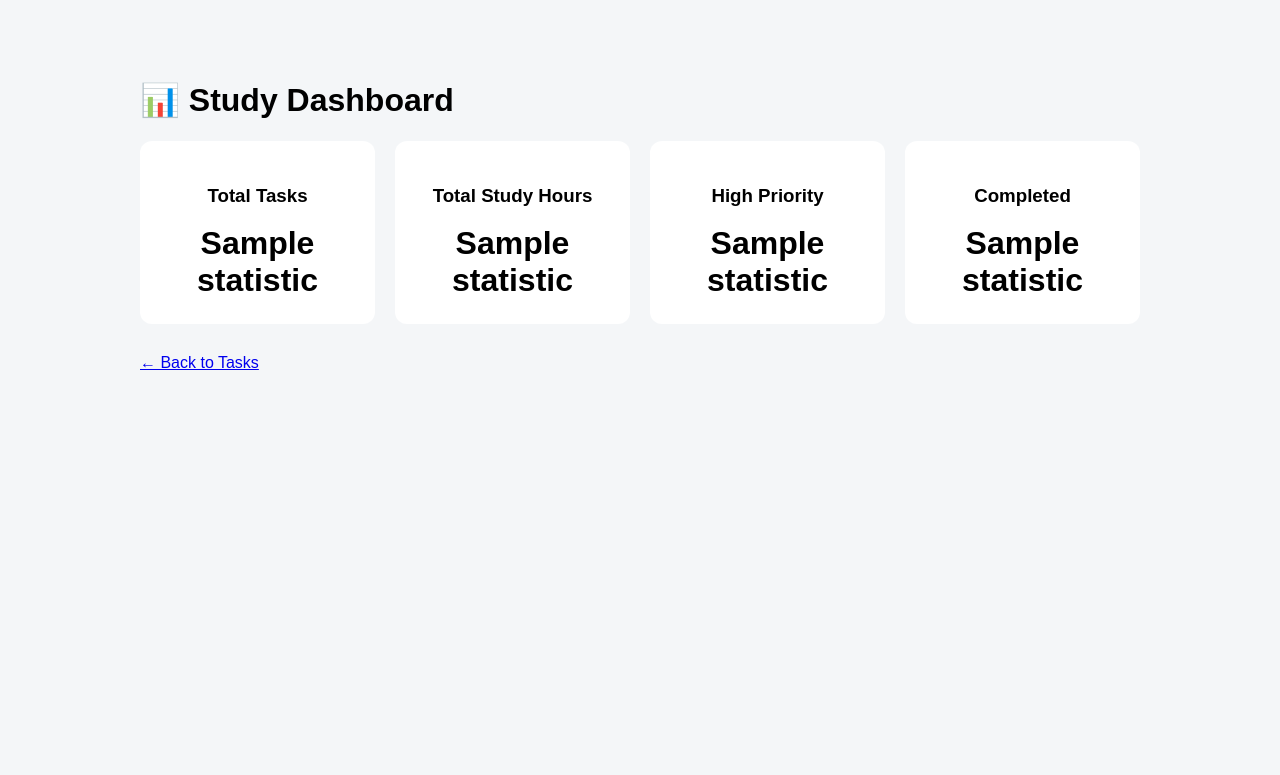
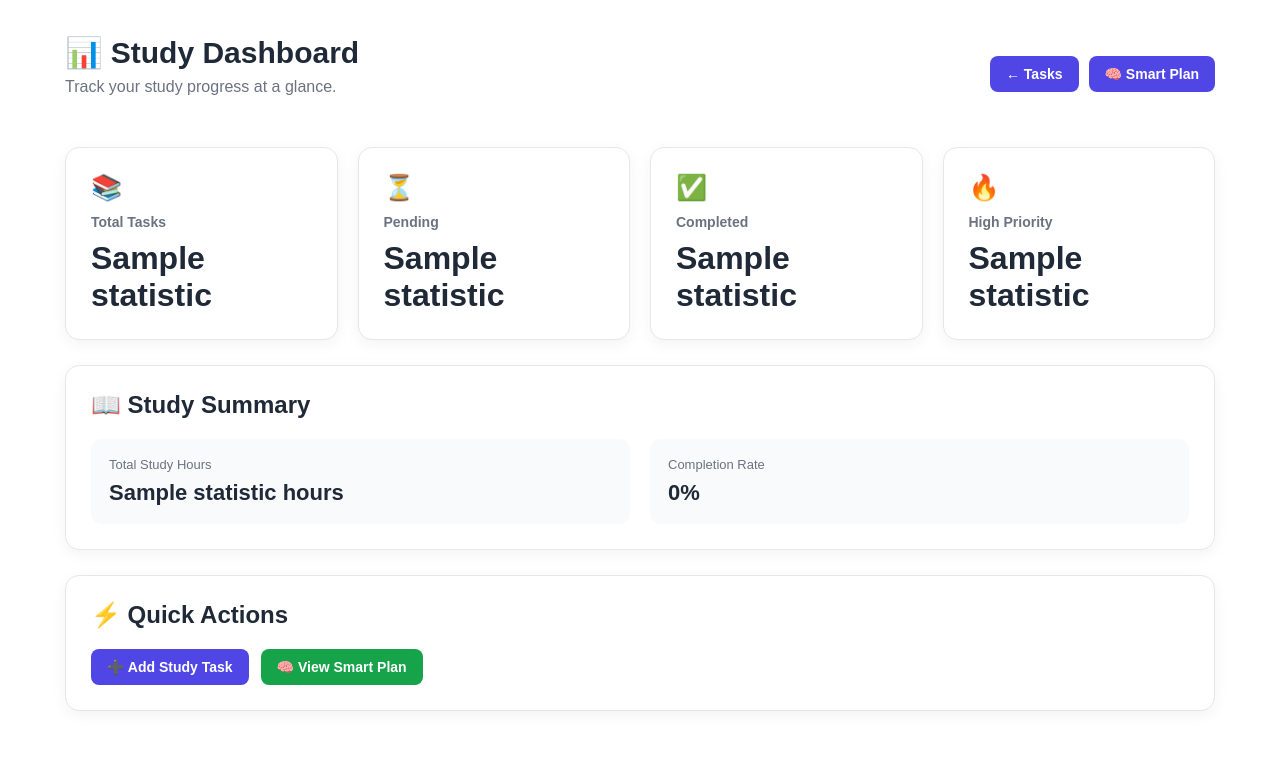
Before and after one commit to ash3535/SmartStudyPlanner, a Flask app: template app/templates/dashboard.html in a window 1280 px wide. Shown: the top 775 px of the page. Run offline with Flask 3, Linux system fonts and the light colour scheme; the template is opened without the code that fills it: most values are stand-ins (such as "Sample title", 1, 10 or a date in 2020).

Commit message:
Improve study dashboard

```diff
--- a/app/static/style.css
+++ b/app/static/style.css
@@ -322,3 +322,105 @@ select:focus {
 .empty p {
     color: #6b7280;
 }
+
+/* Dashboard */
+
+.dashboard {
+    display: grid;
+    grid-template-columns: repeat(4, 1fr);
+    gap: 20px;
+    margin-bottom: 25px;
+}
+
+.dashboard-card {
+    background: white;
+    padding: 25px;
+    border-radius: 14px;
+    border: 1px solid #e5e7eb;
+    box-shadow: 0 4px 15px rgba(0, 0, 0, 0.05);
+}
+
+.dashboard-icon {
+    font-size: 25px;
+    margin-bottom: 12px;
+}
+
+.dashboard-card h3 {
+    margin: 0 0 10px;
+    color: #6b7280;
+    font-size: 14px;
+}
+
+.number {
+    font-size: 32px;
+    font-weight: bold;
+}
+
+
+/* Study Summary */
+
+.study-summary {
+    margin-bottom: 25px;
+}
+
+.summary-row {
+    display: grid;
+    grid-template-columns: 1fr 1fr;
+    gap: 20px;
+}
+
+.summary-row div {
+    background: #f9fafb;
+    padding: 18px;
+    border-radius: 10px;
+}
+
+.summary-row span {
+    display: block;
+    color: #6b7280;
+    font-size: 13px;
+    margin-bottom: 8px;
+}
+
+.summary-row strong {
+    font-size: 22px;
+}
+
+
+/* Quick Actions */
+
+.quick-actions {
+    display: flex;
+    gap: 12px;
+}
+
+.quick-actions a {
+    text-decoration: none;
+}
+
+
+/* Dashboard responsive */
+
+@media (max-width: 800px) {
+
+    .dashboard {
+        grid-template-columns: 1fr 1fr;
+    }
+
+}
+
+@media (max-width: 500px) {
+
+    .dashboard {
+        grid-template-columns: 1fr;
+    }
+
+    .summary-row {
+        grid-template-columns: 1fr;
+    }
+
+    .quick-actions {
+        flex-direction: column;
+    }
+
+}
--- a/app/templates/dashboard.html
+++ b/app/templates/dashboard.html
@@ -1,83 +1,170 @@
 <!DOCTYPE html>
+
 <html lang="en">
 
 <head>
-    <meta charset="UTF-8">
-    <meta name="viewport" content="width=device-width, initial-scale=1.0">
 
-    <title>Dashboard</title>
+<meta charset="UTF-8">
+<meta name="viewport" content="width=device-width, initial-scale=1.0">
 
-    <style>
-        body {
-            font-family: Arial, sans-serif;
-            max-width: 1000px;
-            margin: 40px auto;
-            padding: 20px;
-            background: #f4f6f8;
-        }
+<title>Study Dashboard</title>
 
-        .dashboard {
-            display: grid;
-            grid-template-columns: repeat(4, 1fr);
-            gap: 20px;
-        }
+<link
+    rel="stylesheet"
+    href="{{ url_for('static', filename='style.css') }}"
+>
 
-        .card {
-            background: white;
-            padding: 25px;
-            border-radius: 12px;
-            text-align: center;
-        }
-
-        .number {
-            font-size: 32px;
-            font-weight: bold;
-        }
-
-        a {
-            display: inline-block;
-            margin-top: 30px;
-        }
-    </style>
 </head>
 
 <body>
 
-    <h1>📊 Study Dashboard</h1>
+<div class="container">
 
-    <div class="dashboard">
+<header>
 
-        <div class="card">
-            <h3>Total Tasks</h3>
-            <div class="number">
-                {{ statistics[0] }}
-            </div>
-        </div>
+    <div>
+        <h1>📊 Study Dashboard</h1>
+        <p>Track your study progress at a glance.</p>
+    </div>
 
-        <div class="card">
-            <h3>Total Study Hours</h3>
-            <div class="number">
-                {{ statistics[1] }}
-            </div>
-        </div>
+    <nav>
+        <a href="/">
+            <button class="primary">
+                ← Tasks
+            </button>
+        </a>
 
-        <div class="card">
-            <h3>High Priority</h3>
-            <div class="number">
-                {{ statistics[2] }}
-            </div>
-        </div>
+        <a href="/plan">
+            <button class="primary">
+                🧠 Smart Plan
+            </button>
+        </a>
+    </nav>
 
-        <div class="card">
-            <h3>Completed</h3>
-            <div class="number">
-                {{ statistics[3] }}
-            </div>
+</header>
+
+
+<!-- Statistics -->
+
+<div class="dashboard">
+
+    <div class="dashboard-card">
+
+        <div class="dashboard-icon">📚</div>
+
+        <h3>Total Tasks</h3>
+
+        <div class="number">
+            {{ statistics[0] }}
         </div>
 
     </div>
 
-    <a href="/">← Back to Tasks</a>
+
+    <div class="dashboard-card">
+
+        <div class="dashboard-icon">⏳</div>
+
+        <h3>Pending</h3>
+
+        <div class="number">
+            {{ statistics[4] }}
+        </div>
+
+    </div>
+
+
+    <div class="dashboard-card">
+
+        <div class="dashboard-icon">✅</div>
+
+        <h3>Completed</h3>
+
+        <div class="number">
+            {{ statistics[3] }}
+        </div>
+
+    </div>
+
+
+    <div class="dashboard-card">
+
+        <div class="dashboard-icon">🔥</div>
+
+        <h3>High Priority</h3>
+
+        <div class="number">
+            {{ statistics[2] }}
+        </div>
+
+    </div>
+
+</div>
+
+
+<!-- Study Summary -->
+
+<div class="card study-summary">
+
+    <h2>📖 Study Summary</h2>
+
+    <div class="summary-row">
+
+        <div>
+            <span>Total Study Hours</span>
+
+            <strong>
+                {{ statistics[1] }} hours
+            </strong>
+        </div>
+
+
+        <div>
+
+            <span>Completion Rate</span>
+
+            <strong>
+
+                {% if statistics[0] > 0 %}
+                    {{ ((statistics[3] / statistics[0]) * 100)|round(0) }}%
+                {% else %}
+                    0%
+                {% endif %}
+
+            </strong>
+
+        </div>
+
+    </div>
+
+</div>
+
+
+<!-- Quick Actions -->
+
+<div class="card">
+
+    <h2>⚡ Quick Actions</h2>
+
+    <div class="quick-actions">
+
+        <a href="/">
+            <button class="primary">
+                ➕ Add Study Task
+            </button>
+        </a>
+
+        <a href="/plan">
+            <button class="success">
+                🧠 View Smart Plan
+            </button>
+        </a>
+
+    </div>
+
+</div>
+
+</div>
 
 </body>
 
```
Also changed, not shown: app/task_manager.py (+5 -4 lines).
